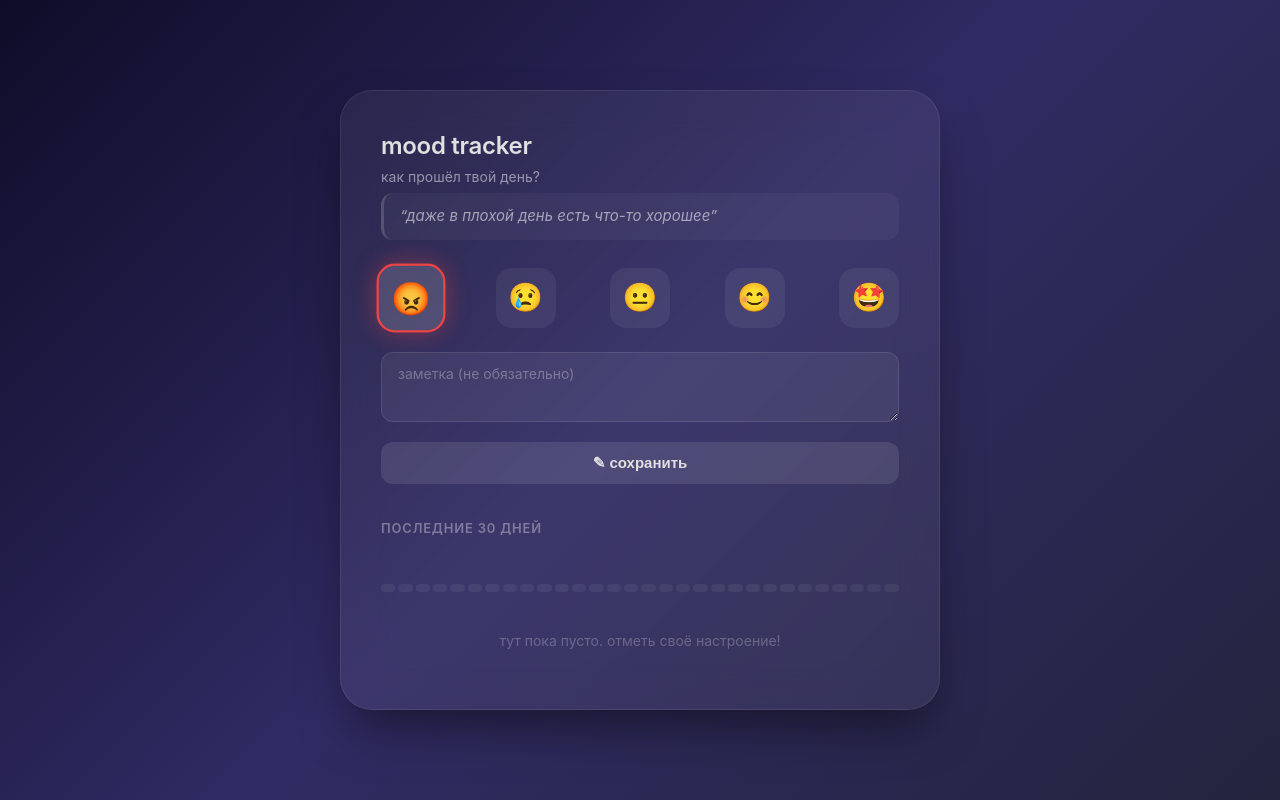
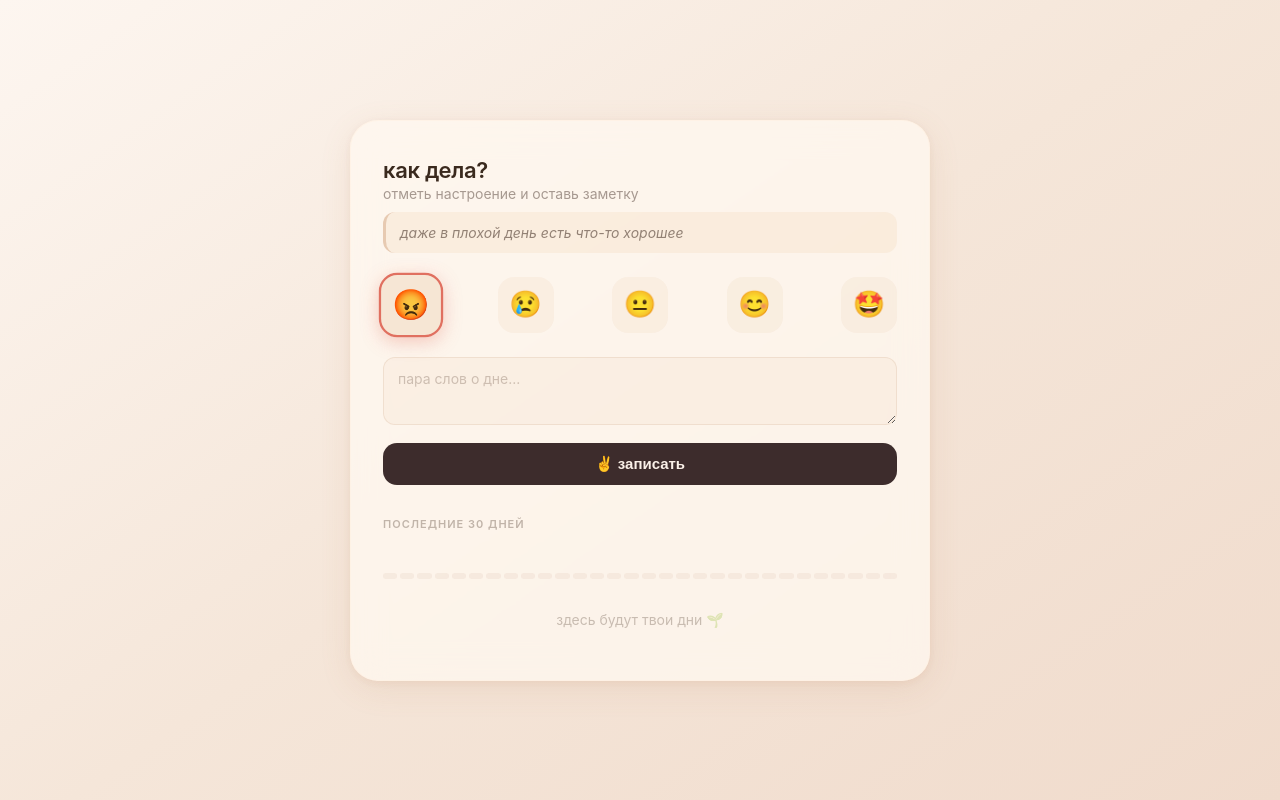
Before and after one commit to achepurnov/mood-tracker, a plain HTML site: page index.html in a window 1280 px wide. Both pictures are taken after a click on the button "ужасно". Drawn offline with Linux system fonts and the light colour scheme.

Commit message:
redesign: warm colors, humanized text, softer ui

```diff
--- a/index.html
+++ b/index.html
@@ -7,51 +7,49 @@
 <style>
   * { margin: 0; padding: 0; box-sizing: border-box; }
   body {
-    font-family: -apple-system, BlinkMacSystemFont, 'Segoe UI', Roboto, sans-serif;
-    background: linear-gradient(135deg, #0f0c29, #302b63, #24243e);
+    font-family: -apple-system, BlinkMacSystemFont, 'Segoe UI', Roboto, 'Helvetica Neue', sans-serif;
+    background: linear-gradient(145deg, #fdf6f0 0%, #f5e6d9 50%, #f0dbcc 100%);
     min-height: 100vh;
     display: flex;
     justify-content: center;
     align-items: center;
-    color: #e0e0e0;
+    color: #3d2c2c;
   }
   .container {
-    background: rgba(255,255,255,0.06);
-    backdrop-filter: blur(20px);
-    border-radius: 32px;
-    padding: 40px;
-    max-width: 600px;
+    background: rgba(255,248,240,0.75);
+    backdrop-filter: blur(16px);
+    border-radius: 28px;
+    padding: 36px 32px;
+    max-width: 580px;
     width: 100%;
     margin: 20px;
-    box-shadow: 0 25px 50px -12px rgba(0,0,0,0.5);
-    border: 1px solid rgba(255,255,255,0.08);
+    box-shadow: 0 8px 32px rgba(180, 120, 80, 0.12), 0 2px 8px rgba(180, 120, 80, 0.08);
+    border: 1px solid rgba(255, 240, 225, 0.6);
   }
   h1 {
-    font-size: 24px;
+    font-size: 22px;
     font-weight: 600;
-    margin-bottom: 8px;
+    margin-bottom: 2px;
     letter-spacing: -0.3px;
+    color: #3a2a1e;
   }
   .subtitle {
     font-size: 14px;
-    color: rgba(255,255,255,0.5);
-    margin-bottom: 8px;
+    color: rgba(60, 40, 30, 0.45);
+    margin-bottom: 10px;
   }
   .quote {
-    font-size: 15px;
+    font-size: 14px;
     font-style: italic;
-    color: rgba(255,255,255,0.55);
-    margin-bottom: 28px;
-    padding: 12px 16px;
-    background: rgba(255,255,255,0.04);
+    color: rgba(60, 40, 30, 0.55);
+    margin-bottom: 24px;
+    padding: 10px 14px;
+    background: rgba(240, 215, 190, 0.3);
     border-radius: 12px;
-    border-left: 3px solid rgba(255,255,255,0.15);
+    border-left: 3px solid rgba(200, 150, 110, 0.4);
     line-height: 1.5;
-    min-height: 22px;
-    transition: opacity 0.3s;
+    min-height: 20px;
   }
-  .quote::before { content: '\201C'; }
-  .quote::after { content: '\201D'; }
   .moods {
     display: flex;
     justify-content: space-between;
@@ -59,80 +57,80 @@
     margin-bottom: 24px;
   }
   .mood-btn {
-    width: 60px;
-    height: 60px;
+    width: 56px;
+    height: 56px;
     border-radius: 16px;
     border: 2px solid transparent;
-    font-size: 28px;
+    font-size: 26px;
     cursor: pointer;
     transition: all 0.2s;
     display: flex;
     align-items: center;
     justify-content: center;
-    background: rgba(255,255,255,0.06);
+    background: rgba(240, 215, 190, 0.25);
   }
   .mood-btn:hover {
-    transform: scale(1.1);
-    background: rgba(255,255,255,0.12);
+    transform: scale(1.12);
+    background: rgba(240, 215, 190, 0.45);
   }
   .mood-btn.selected {
-    border-color: #fff;
-    background: rgba(255,255,255,0.15);
+    border-color: #b58a72;
+    background: rgba(240, 215, 190, 0.5);
     transform: scale(1.15);
-    box-shadow: 0 0 20px rgba(255,255,255,0.15);
+    box-shadow: 0 4px 16px rgba(180, 120, 80, 0.2);
   }
-  .mood-btn[data-mood="1"] { --m: #ef4444; }
-  .mood-btn[data-mood="2"] { --m: #f97316; }
-  .mood-btn[data-mood="3"] { --m: #eab308; }
-  .mood-btn[data-mood="4"] { --m: #22c55e; }
-  .mood-btn[data-mood="5"] { --m: #8b5cf6; }
-  .mood-btn.selected { border-color: var(--m); box-shadow: 0 0 20px color-mix(in srgb, var(--m) 40%, transparent); }
+  .mood-btn[data-mood="1"] { --m: #e07060; }
+  .mood-btn[data-mood="2"] { --m: #e8945a; }
+  .mood-btn[data-mood="3"] { --m: #d4a84b; }
+  .mood-btn[data-mood="4"] { --m: #7fb085; }
+  .mood-btn[data-mood="5"] { --m: #b58ace; }
+  .mood-btn.selected { border-color: var(--m); box-shadow: 0 4px 16px color-mix(in srgb, var(--m) 35%, transparent); }
   textarea {
     width: 100%;
-    background: rgba(255,255,255,0.06);
-    border: 1px solid rgba(255,255,255,0.1);
+    background: rgba(240, 215, 190, 0.2);
+    border: 1px solid rgba(200, 160, 130, 0.2);
     border-radius: 12px;
-    padding: 12px 16px;
-    color: #e0e0e0;
+    padding: 12px 14px;
+    color: #3d2c2c;
     font-size: 14px;
     font-family: inherit;
     resize: vertical;
-    min-height: 70px;
+    min-height: 68px;
     outline: none;
     transition: border-color 0.2s;
-    margin-bottom: 16px;
+    margin-bottom: 14px;
   }
-  textarea:focus { border-color: rgba(255,255,255,0.3); }
-  textarea::placeholder { color: rgba(255,255,255,0.3); }
+  textarea:focus { border-color: rgba(180, 140, 110, 0.4); }
+  textarea::placeholder { color: rgba(100, 75, 60, 0.3); }
   .save-btn {
     width: 100%;
     padding: 12px;
     border: none;
-    border-radius: 12px;
+    border-radius: 14px;
     font-size: 15px;
     font-weight: 600;
     cursor: pointer;
-    background: rgba(255,255,255,0.1);
-    color: #e0e0e0;
+    background: #3d2c2c;
+    color: #faf0e8;
     transition: all 0.2s;
-    margin-bottom: 36px;
+    margin-bottom: 32px;
   }
-  .save-btn:hover { background: rgba(255,255,255,0.18); }
-  .save-btn:active { transform: scale(0.98); }
+  .save-btn:hover { background: #4d3838; transform: translateY(-1px); }
+  .save-btn:active { transform: scale(0.97); }
   .section-title {
-    font-size: 13px;
+    font-size: 11px;
     font-weight: 600;
     text-transform: uppercase;
-    letter-spacing: 0.8px;
-    color: rgba(255,255,255,0.35);
-    margin-bottom: 16px;
+    letter-spacing: 1px;
+    color: rgba(80, 60, 45, 0.35);
+    margin-bottom: 14px;
   }
   .chart {
     display: flex;
     gap: 3px;
     align-items: flex-end;
-    min-height: 60px;
-    padding-bottom: 20px;
+    min-height: 50px;
+    padding-bottom: 16px;
     overflow-x: auto;
   }
   .day {
@@ -140,69 +138,69 @@
     min-width: 12px;
     border-radius: 4px 4px 0 0;
     cursor: pointer;
-    transition: opacity 0.2s;
+    transition: opacity 0.15s;
     height: var(--h, 20px);
   }
   .day:hover {
-    opacity: 0.7;
+    opacity: 0.65;
   }
   .day.empty {
-    background: rgba(255,255,255,0.06);
-    height: 8px;
-    border-radius: 4px;
+    background: rgba(200, 160, 130, 0.12);
+    height: 6px;
+    border-radius: 3px;
     cursor: default;
   }
   .empty-state {
     text-align: center;
-    color: rgba(255,255,255,0.25);
+    color: rgba(80, 60, 45, 0.3);
     font-size: 14px;
-    padding: 20px 0;
+    padding: 16px 0;
   }
   .saved-toast {
     position: fixed;
     bottom: 24px;
     left: 50%;
     transform: translateX(-50%) translateY(100px);
-    background: rgba(255,255,255,0.12);
-    backdrop-filter: blur(20px);
-    padding: 12px 24px;
-    border-radius: 12px;
+    background: rgba(61, 44, 44, 0.9);
+    backdrop-filter: blur(12px);
+    padding: 10px 22px;
+    border-radius: 14px;
     font-size: 14px;
-    transition: transform 0.3s cubic-bezier(0.34, 1.56, 0.64, 1);
-    border: 1px solid rgba(255,255,255,0.08);
+    color: #faf0e8;
+    transition: transform 0.35s cubic-bezier(0.34, 1.56, 0.64, 1);
     pointer-events: none;
   }
   .saved-toast.show { transform: translateX(-50%) translateY(0); }
-  .stats { margin-top: 36px; }
+  .stats { margin-top: 32px; }
   .stats-grid {
     display: grid;
     grid-template-columns: 1fr 1fr;
-    gap: 10px;
-    margin-bottom: 20px;
+    gap: 8px;
+    margin-bottom: 18px;
   }
   .stat-card {
-    background: rgba(255,255,255,0.05);
+    background: rgba(240, 215, 190, 0.25);
     border-radius: 12px;
-    padding: 14px 16px;
-    border: 1px solid rgba(255,255,255,0.06);
+    padding: 12px 14px;
   }
   .stat-label {
-    font-size: 11px;
+    font-size: 10px;
     text-transform: uppercase;
-    letter-spacing: 0.5px;
-    color: rgba(255,255,255,0.35);
-    margin-bottom: 4px;
+    letter-spacing: 0.6px;
+    color: rgba(80, 60, 45, 0.4);
+    margin-bottom: 3px;
   }
   .stat-value {
-    font-size: 18px;
+    font-size: 17px;
     font-weight: 600;
+    color: #3d2c2c;
   }
   .dist-title {
-    font-size: 11px;
+    font-size: 10px;
     text-transform: uppercase;
-    letter-spacing: 0.5px;
-    color: rgba(255,255,255,0.35);
-    margin-bottom: 10px;
+    letter-spacing: 0.6px;
+    color: rgba(80, 60, 45, 0.4);
+    margin-bottom: 8px;
   }
   .distribution {
     display: flex;
@@ -213,51 +211,50 @@
     display: flex;
     flex-direction: column;
     align-items: center;
-    gap: 4px;
+    gap: 3px;
   }
   .dist-bar {
     width: 100%;
     border-radius: 4px;
     min-height: 4px;
     transition: height 0.4s ease;
-    position: relative;
   }
   .dist-count {
-    font-size: 12px;
+    font-size: 11px;
     font-weight: 600;
-    color: rgba(255,255,255,0.5);
+    color: rgba(80, 60, 45, 0.45);
   }
   .dist-emoji {
-    font-size: 16px;
+    font-size: 15px;
   }
-  .history { margin-top: 36px; }
+  .history { margin-top: 32px; }
   .entry {
     display: flex;
     align-items: center;
-    gap: 12px;
-    padding: 10px 0;
-    border-bottom: 1px solid rgba(255,255,255,0.06);
+    gap: 10px;
+    padding: 8px 0;
+    border-bottom: 1px solid rgba(200, 160, 130, 0.15);
   }
   .entry:last-child { border-bottom: none; }
   .entry-date {
     font-size: 12px;
-    color: rgba(255,255,255,0.4);
-    min-width: 40px;
+    color: rgba(80, 60, 45, 0.45);
+    min-width: 38px;
   }
   .entry-mood {
-    font-size: 18px;
-    min-width: 28px;
+    font-size: 17px;
+    min-width: 26px;
     text-align: center;
   }
   .entry-label {
-    font-size: 12px;
-    color: rgba(255,255,255,0.5);
-    min-width: 56px;
+    font-size: 11px;
+    color: rgba(80, 60, 45, 0.45);
+    min-width: 52px;
   }
   .entry-note {
     flex: 1;
     font-size: 13px;
-    color: rgba(255,255,255,0.65);
+    color: rgba(80, 60, 45, 0.55);
     white-space: nowrap;
     overflow: hidden;
     text-overflow: ellipsis;
@@ -265,20 +262,20 @@
   .entry-del {
     background: none;
     border: none;
-    color: rgba(255,255,255,0.2);
+    color: rgba(80, 60, 45, 0.2);
     cursor: pointer;
-    font-size: 16px;
+    font-size: 15px;
     padding: 4px;
-    transition: color 0.2s;
+    transition: color 0.15s;
   }
-  .entry-del:hover { color: #ef4444; }
+  .entry-del:hover { color: #c05545; }
 </style>
 </head>
 <body>
 
 <div class="container">
-  <h1>mood tracker</h1>
-  <p class="subtitle">как прошёл твой день?</p>
+  <h1>как дела?</h1>
+  <p class="subtitle">отметь настроение и оставь заметку</p>
 
   <div class="quote" id="quote"></div>
 
@@ -290,12 +287,12 @@
     <button class="mood-btn" data-mood="5" title="отлично">🤩</button>
   </div>
 
-  <textarea id="note" placeholder="заметка (не обязательно)"></textarea>
-  <button class="save-btn" id="saveBtn">✎ сохранить</button>
+  <textarea id="note" placeholder="пара слов о дне..."></textarea>
+  <button class="save-btn" id="saveBtn">✌️ записать</button>
 
   <div class="section-title">последние 30 дней</div>
   <div class="chart" id="chart"></div>
-  <div id="emptyState" class="empty-state">тут пока пусто. отметь своё настроение!</div>
+  <div id="emptyState" class="empty-state">здесь будут твои дни 🌱</div>
 
   <div class="stats" id="stats" style="display:none">
     <div class="section-title">статистика</div>
@@ -335,7 +332,7 @@
   </div>
 </div>
 
-<div class="saved-toast" id="toast">сохранено ✌️</div>
+<div class="saved-toast" id="toast">готово ✌️</div>
 
 <script>
   const MOOD_COLORS = { 1: '#ef4444', 2: '#f97316', 3: '#eab308', 4: '#22c55e', 5: '#8b5cf6' };
```
